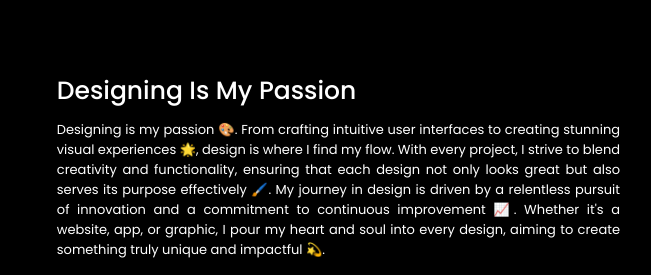
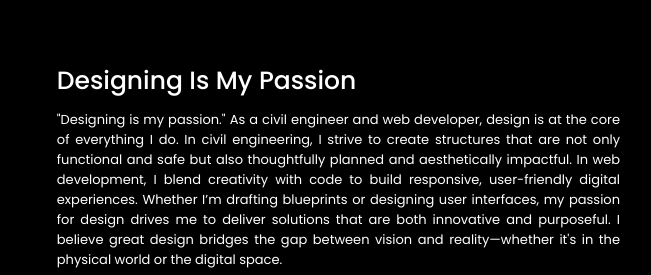
Before and after one commit to billybutcherfky/myprofile, a plain HTML site: page index.html in a window 1280 px wide. Shown: the part 1010-1285 px from the top of the page, 532-1183 px from the left. Drawn offline with nearby package versions, Linux system fonts and the light colour scheme; no server answers.

Commit message:
Update index.html

```diff
--- a/index.html
+++ b/index.html
@@ -76,8 +76,8 @@
           <div class="right" >
             <div class="topic" data-aos="fade-left" data-aos-duration="1100" data-aos-delay="200">Designing Is My Passion</div>
             <p data-aos="fade-right" data-aos-duration="1100" data-aos-delay="400">
-              Designing is my passion 🎨. From crafting intuitive user interfaces to creating stunning visual experiences 🌟, design is where I find my flow. With every project, I strive to blend creativity and functionality, ensuring that each design not only looks great but also serves its purpose effectively 🖌️. My journey in design is driven by a relentless pursuit of innovation and a commitment to continuous improvement 📈. Whether it's a website, app, or graphic, I pour my heart and soul into every design,
-               aiming to create something truly unique and impactful 💫.
+              "Designing is my passion."
+As a civil engineer and web developer, design is at the core of everything I do. In civil engineering, I strive to create structures that are not only functional and safe but also thoughtfully planned and aesthetically impactful. In web development, I blend creativity with code to build responsive, user-friendly digital experiences. Whether I’m drafting blueprints or designing user interfaces, my passion for design drives me to deliver solutions that are both innovative and purposeful. I believe great design bridges the gap between vision and reality—whether it's in the physical world or the digital space.
             </p>
 
             <div class="button" data-aos="fade-up" data-aos-duration="1100" data-aos-delay="600">
```
